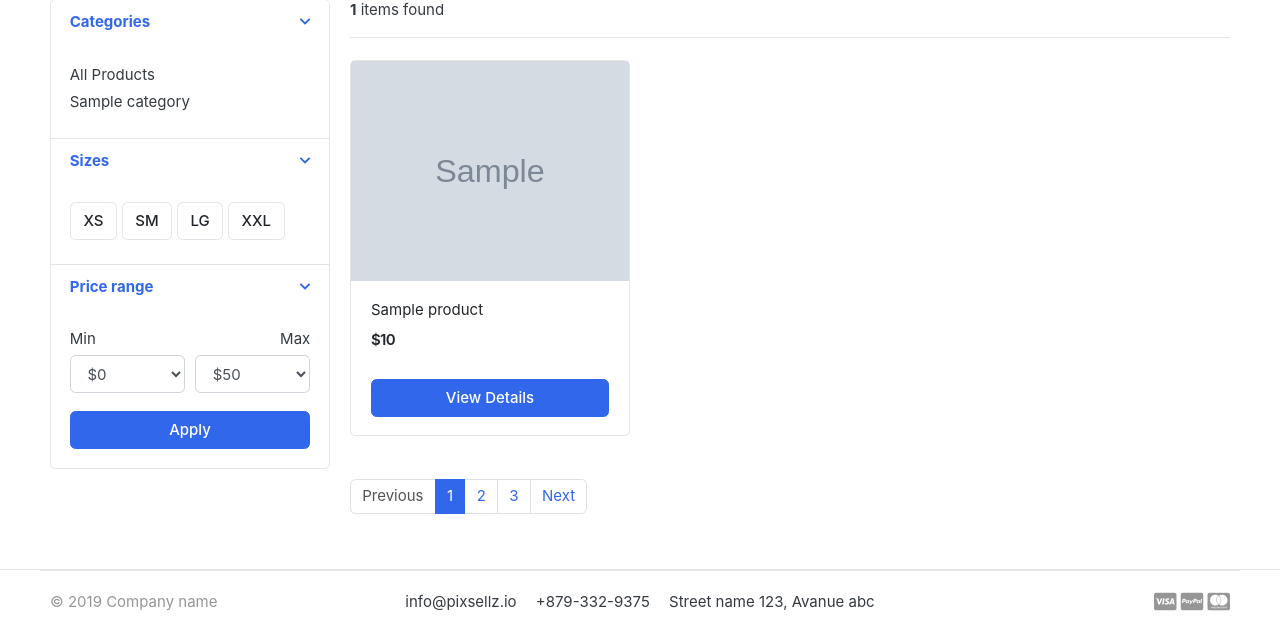
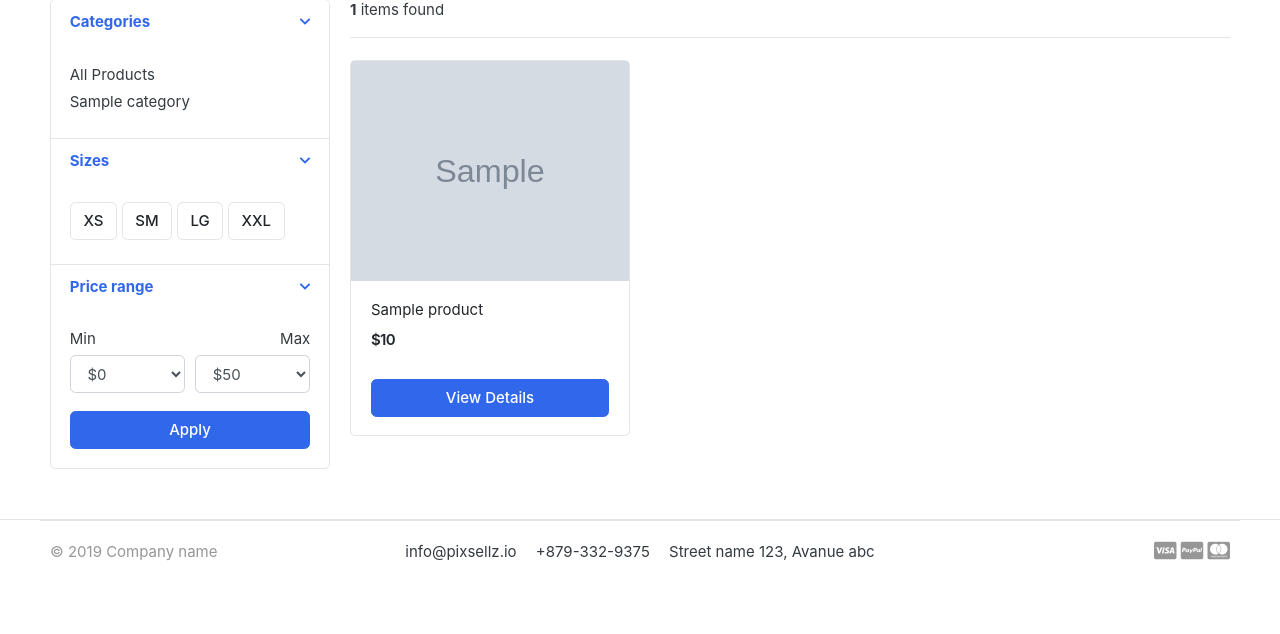
Before and after one commit to HitzCommitted/shop_with_hitz, a Django app: page /store/ in a window 1280 px wide. Shown: the part 295-929 px from the top of the page. After the commit the page ends 856 px from the top, so only its background shows below. Run offline with Django 4.2, Linux system fonts and the light colour scheme; tables that the repository leaves empty hold one stand-in row (values such as "Sample post"); grey boxes marked "Sample" are stand-in pictures; parts of the project's set-up code (start-up, migrations or seed data) failed here and were passed over; some libraries are stand-ins or nearby versions; some web fonts are replaced.

Commit message:
working paginarion

```diff
--- a/store/views.py
+++ b/store/views.py
@@ -3,6 +3,7 @@ from .models import Product
 from category.models import Category
 from carts.models import CartItem
 from carts.views import _cart_id
+from django.core.paginator import EmptyPage, PageNotAnInteger, Paginator
 
 # from django.http import HttpResponse
 
@@ -15,13 +16,19 @@ def store(request, category_slug=None):
     if category_slug != None:
         categories = get_object_or_404(Category, slug=category_slug)
         products = Product.objects.filter(category=categories, is_available=True)
+        paginator = Paginator(products, 1)
+        page = request.GET.get("page")
+        paged_products = paginator.get_page(page)
         product_count = products.count()
     else:
         products = Product.objects.all().filter(is_available=True)
+        paginator = Paginator(products, 2)
+        page = request.GET.get("page")
+        paged_products = paginator.get_page(page)
         product_count = products.count()
 
     context = {
-        "products": products,
+        "products": paged_products,
         "product_count": product_count,
     }
 
--- a/templates/store/store.html
+++ b/templates/store/store.html
@@ -150,13 +150,29 @@
 
 
                 <nav class="mt-4" aria-label="Page navigation sample">
+                    {% if products.has_other_pages %}
                     <ul class="pagination">
-                        <li class="page-item disabled"><a class="page-link" href="#">Previous</a></li>
-                        <li class="page-item active"><a class="page-link" href="#">1</a></li>
-                        <li class="page-item"><a class="page-link" href="#">2</a></li>
-                        <li class="page-item"><a class="page-link" href="#">3</a></li>
-                        <li class="page-item"><a class="page-link" href="#">Next</a></li>
+                        {% if products.has_previous %}
+                            <li class="page-item"><a class="page-link" href="?page={{ products.previous_page_number }}">Previous</a></li>
+                        {% else %}
+                            <li class="page-item disabled"><a class="page-link" href="#">Previous</a></li>
+                        {% endif %}
+
+                        {% for i in products.paginator.page_range %}
+                            {% if products.number == i %}
+                                <li class="page-item active"><a class="page-link" href="#">{{i}}</a></li>
+                            {% else %}
+                                <li class="page-item"><a class="page-link" href="?page={{i}}">{{i}}</a></li>
+                            {% endif %}
+                        {% endfor %}
+
+                        {% if products.has_next %}
+                            <li class="page-item"><a class="page-link" href="?page={{ products.next_page_number }}">Next</a></li>
+                        {% else %}
+                            <li class="page-item disabled"><a class="page-link" href="#">Next</a></li>
+                        {% endif %}
                     </ul>
+                    {% endif %}
                 </nav>
 
             </main> <!-- col.// -->
```
Also changed, not shown: templates/store/cart.html (line endings or trailing spaces).
